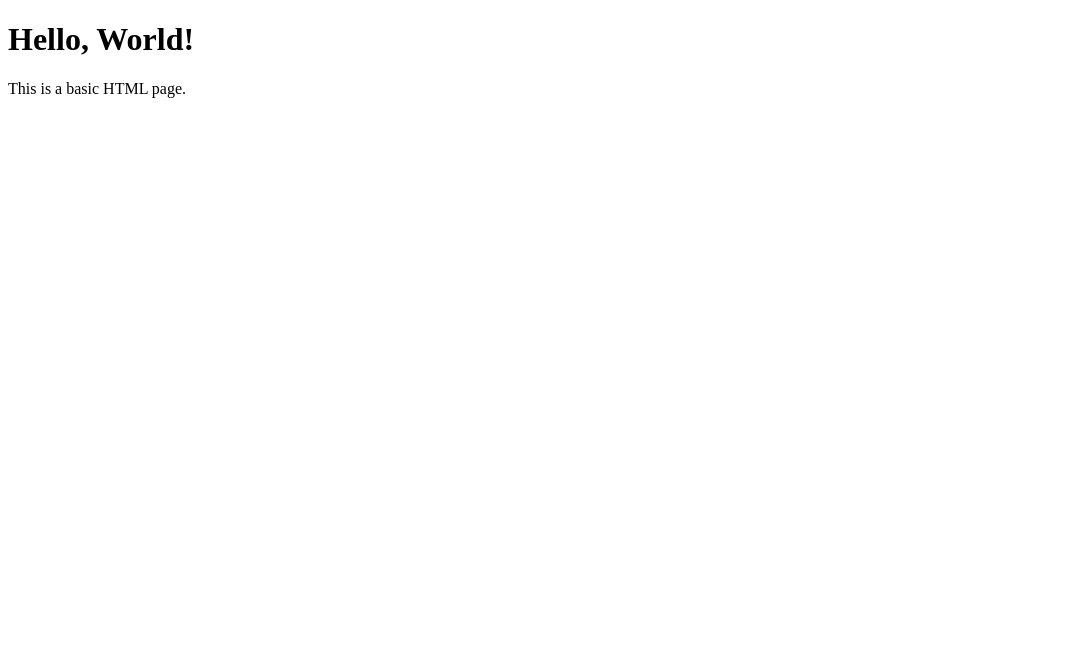
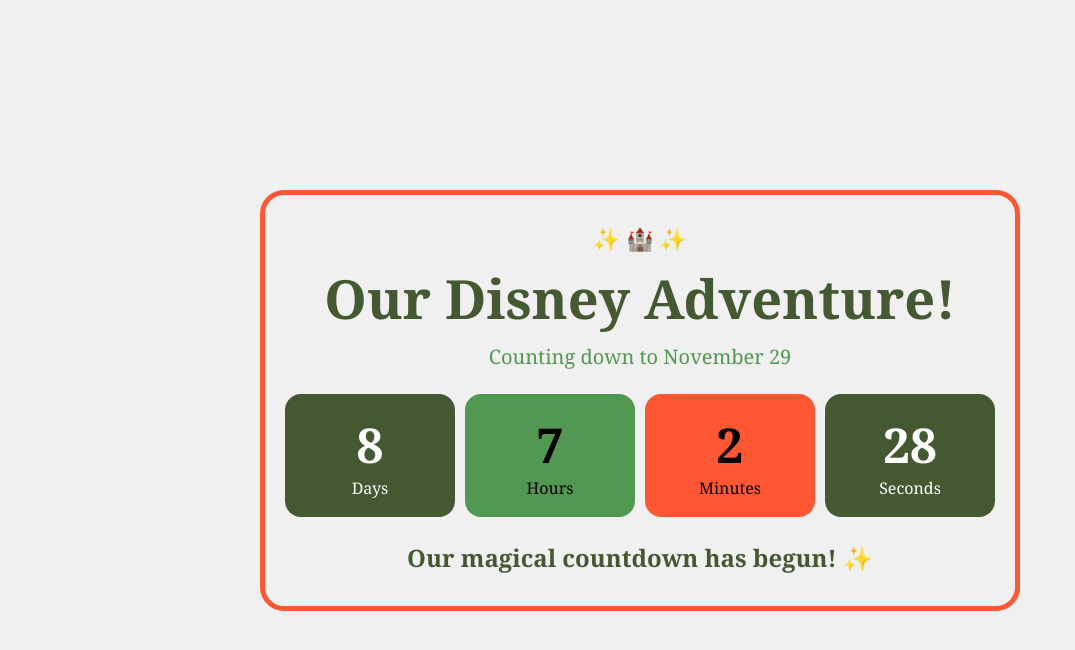
Before and after one commit to mollybrubaker313/Matt-Vibe-Coding, a plain HTML site: page index.html in a window 1280 px wide. Shown: the whole page, without its empty margins (0-1075 px from the left). Drawn offline with Linux system fonts and the light colour scheme.

Commit message:
changed to Disney countdown

```diff
--- a/index.html
+++ b/index.html
@@ -3,10 +3,77 @@
 <head>
   <meta charset="UTF-8">
   <meta name="viewport" content="width=device-width, initial-scale=1.0">
-  <title>My Basic Page</title>
+  <title>Disney Trip Countdown</title>
 </head>
-<body>
-  <h1>Hello, World!</h1>
-  <p>This is a basic HTML page.</p>
+<body style="margin: 0; min-height: 100vh; background: #f0f0f0; color: #000000; font-family: Georgia, 'Times New Roman', serif; display: flex; align-items: center; justify-content: center;">
+  <main style="width: 90%; max-width: 760px; box-sizing: border-box; margin: 24px auto; padding: 28px 20px 32px; text-align: center; background: #f0f0f0; border: 5px solid #ff5733; border-radius: 24px;">
+    <p style="margin: 0 0 8px; color: #445832; font-size: 22px;" aria-hidden="true">✨ 🏰 ✨</p>
+    <h1 style="margin: 8px 0 4px; color: #445832; font-size: clamp(32px, 8vw, 54px);">Our Disney Adventure!</h1>
+    <p style="margin: 8px 0 24px; color: #529752; font-size: 20px;">Counting down to November 29</p>
+
+    <section aria-label="Time until Disney trip" style="display: grid; grid-template-columns: repeat(4, 1fr); gap: 10px;">
+      <div style="padding: 18px 6px; background: #445832; color: #ffffff; border-radius: 16px;">
+        <strong id="days" style="display: block; font-size: clamp(30px, 8vw, 48px);">0</strong>
+        <span>Days</span>
+      </div>
+      <div style="padding: 18px 6px; background: #529752; color: #000000; border-radius: 16px;">
+        <strong id="hours" style="display: block; font-size: clamp(30px, 8vw, 48px);">0</strong>
+        <span>Hours</span>
+      </div>
+      <div style="padding: 18px 6px; background: #ff5733; color: #000000; border-radius: 16px;">
+        <strong id="minutes" style="display: block; font-size: clamp(30px, 8vw, 48px);">0</strong>
+        <span>Minutes</span>
+      </div>
+      <div style="padding: 18px 6px; background: #445832; color: #ffffff; border-radius: 16px;">
+        <strong id="seconds" style="display: block; font-size: clamp(30px, 8vw, 48px);">0</strong>
+        <span>Seconds</span>
+      </div>
+    </section>
+
+    <p id="message" style="margin: 24px 0 0; color: #445832; font-size: 24px; font-weight: bold;">Our magical countdown has begun! ✨</p>
+  </main>
+
+  <script>
+    function getTripDate() {
+      const now = new Date();
+      let tripDate = new Date(now.getFullYear(), 10, 29, 0, 0, 0);
+
+      if (tripDate <= now) {
+        tripDate = new Date(now.getFullYear() + 1, 10, 29, 0, 0, 0);
+      }
+
+      return tripDate;
+    }
+
+    const tripDate = getTripDate();
+
+    function updateCountdown() {
+      const now = new Date();
+      const difference = tripDate - now;
+      const days = document.getElementById("days");
+      const hours = document.getElementById("hours");
+      const minutes = document.getElementById("minutes");
+      const seconds = document.getElementById("seconds");
+      const message = document.getElementById("message");
+
+      if (difference <= 0) {
+        days.textContent = "0";
+        hours.textContent = "0";
+        minutes.textContent = "0";
+        seconds.textContent = "0";
+        message.textContent = "It is Disney trip time! Have a magical day! 🏰";
+        return;
+      }
+
+      const totalSeconds = Math.floor(difference / 1000);
+      days.textContent = Math.floor(totalSeconds / 86400);
+      hours.textContent = Math.floor((totalSeconds % 86400) / 3600);
+      minutes.textContent = Math.floor((totalSeconds % 3600) / 60);
+      seconds.textContent = totalSeconds % 60;
+    }
+
+    updateCountdown();
+    setInterval(updateCountdown, 1000);
+  </script>
 </body>
 </html>
```
Also changed, not shown: 1 other file.
